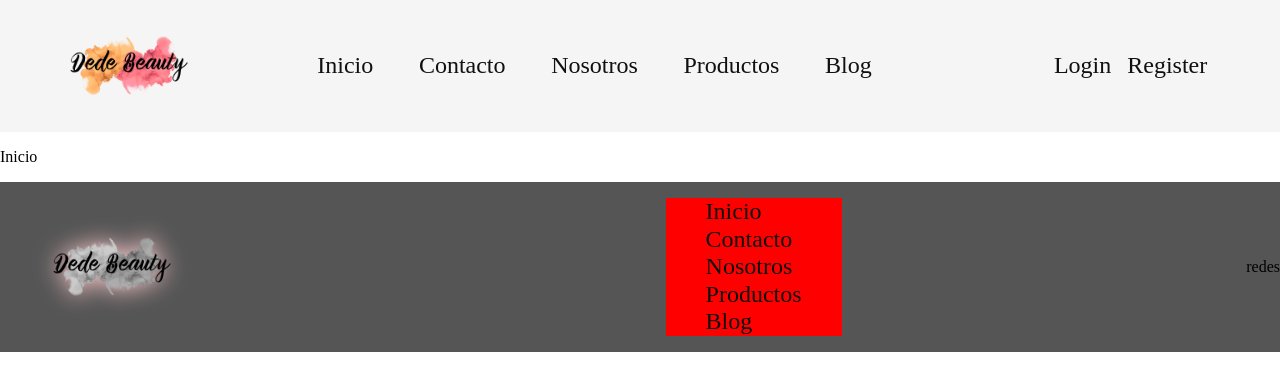
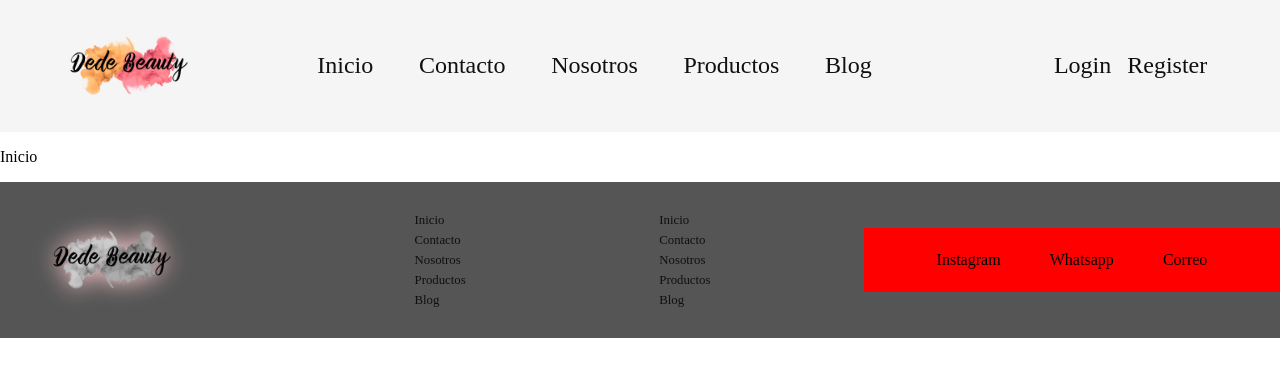
Before and after one commit to courfedra/dedebeauty, a React (Vite) app: page / in a window 1280 px wide. Shown: the top 390 px of the page. Built offline with nearby package versions, Linux system fonts and the light colour scheme.

Commit message:
design footer basic

```diff
--- a/src/footer/Footer.jsx
+++ b/src/footer/Footer.jsx
@@ -14,6 +14,7 @@ export const Footer =()=>{
                 {NavbarMenu.map((e)=>{
                     return(
                         <Link
+                        className="linkFooter"
                         key={NavbarMenu.indexOf(e)}
                         to={e.path}>
                             {e.name}
@@ -23,7 +24,24 @@ export const Footer =()=>{
                 </ul>
             </div>
             <div>
-                redes
+                <ul className="ulFooter">
+                {NavbarMenu.map((e)=>{
+                    return(
+                        <Link
+                        className="linkFooter"
+                        key={NavbarMenu.indexOf(e)}
+                        to={e.path}>
+                            {e.name}
+                        </Link>
+                    )
+                    })}
+                </ul>
+            </div>
+            <div className="redesFooter">
+                <p>Instagram</p>
+                <p>Whatsapp</p>
+                <p>Correo</p>
+
             </div>
         </footer>
     )
--- a/src/footer/footer.css
+++ b/src/footer/footer.css
@@ -7,11 +7,28 @@ footer{
 }
 .logoFooter{
     padding: 12px 48px;
-    filter:grayscale(1) drop-shadow(0 0 .75em var(--rosa));;
-
+    filter:grayscale(1) drop-shadow(0 0 .75em var(--rosa));
+    transition: all .1s ease-in-out;
+}
+.logoFooter:hover{
+    filter:grayscale(1) drop-shadow(0 0 1em var(--rosa));
 }
 .ulFooter{
     display:flex;
     flex-direction: column;
-    background-color: red;
+    align-items: start;
+    line-height: 1.25em;
 }
+.linkFooter{
+    font-size: .8em;
+}
+.redesFooter{
+    background-color:red;
+    padding: 12px 48px;
+    display:flex;
+    align-items: start;
+    width: 25%;
+    justify-content: space-around;
+    align-items: center;
+    line-height: .5em;
+}
```
